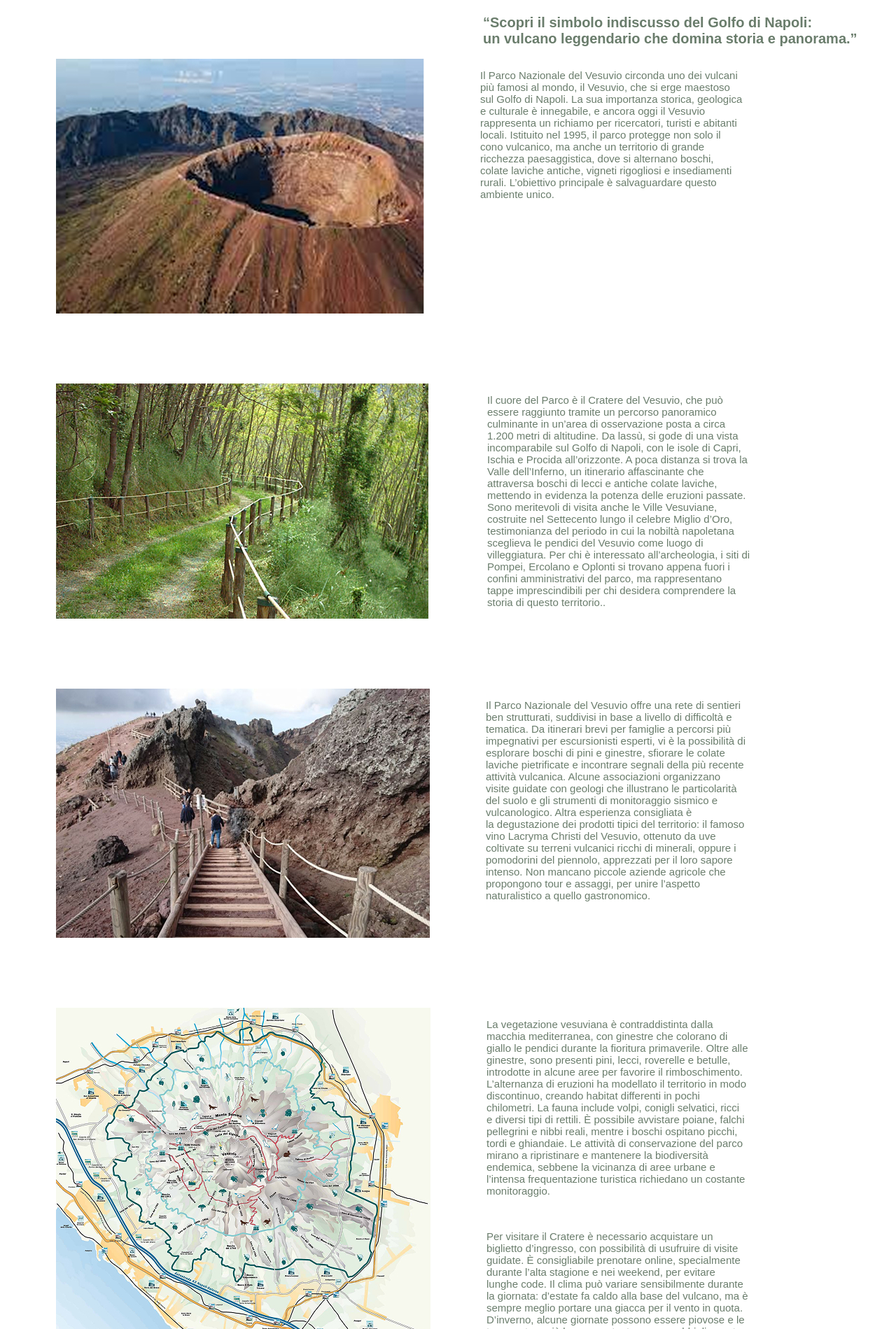
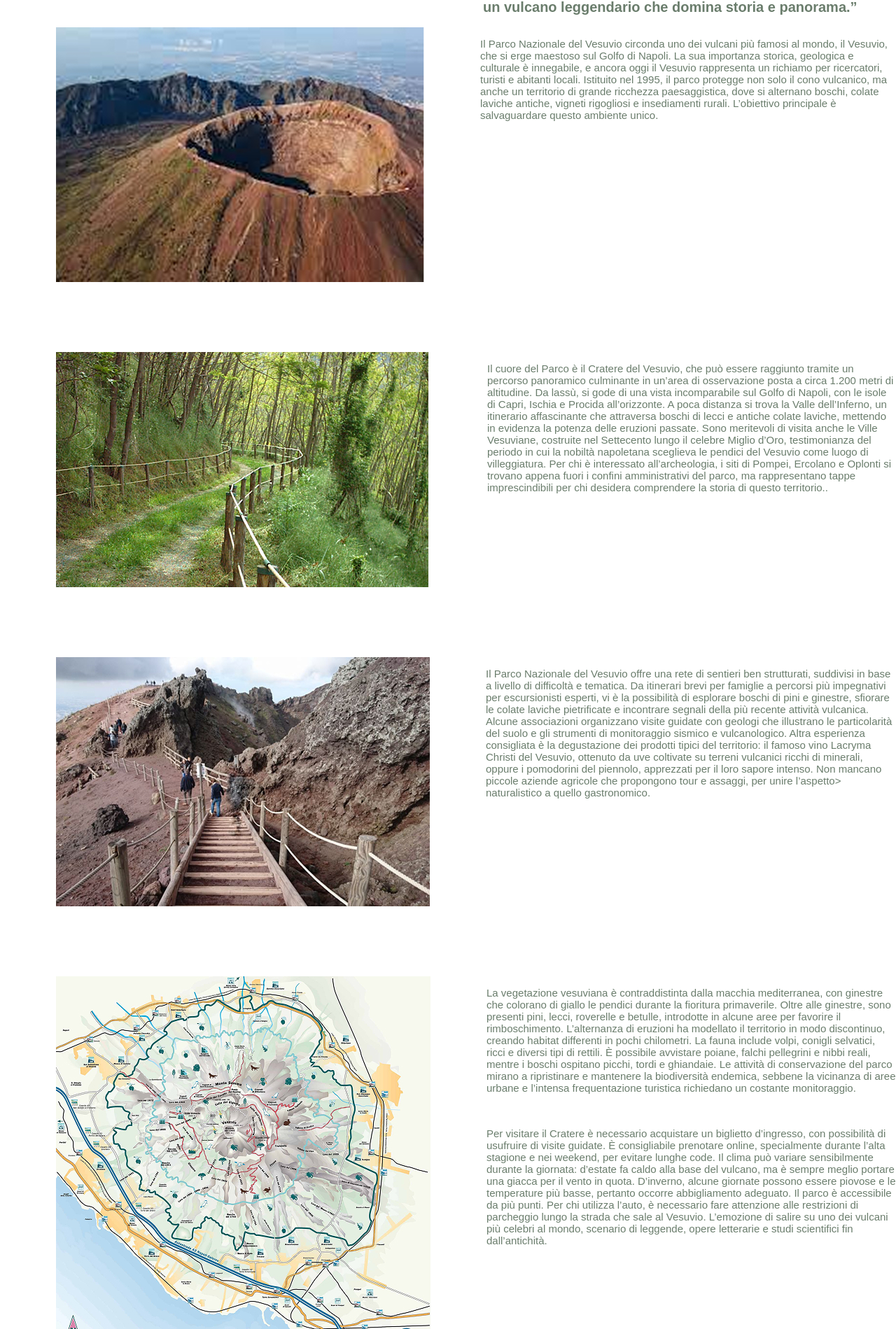
Before and after one commit to antoo020/sito-parco, a plain HTML site: page indexvesuvio.html in a window 1280 px wide. Shown: the part 193-2092 px from the top of the page at 70% size. Drawn offline with Linux system fonts and the light colour scheme.

Commit message:
Update indexvesuvio.html

```diff
--- a/indexvesuvio.html
+++ b/indexvesuvio.html
@@ -21,7 +21,7 @@
     <main>
         <div>
             <span>
-                <h1>Parco Nazionale<br> Del Vesuvio</h1>
+                <h1>Parco Nazionale Del Vesuvio</h1>
                 <h2>“Scopri il simbolo indiscusso del Golfo di Napoli:<br>
                     un vulcano leggendario che domina storia e panorama.”</h2>
             </span>
@@ -30,76 +30,76 @@
             <div>
                 <img src="immagini/vesuvio 1.jpg" alt="">
                 <span>
-                <p>Il Parco Nazionale del Vesuvio circonda uno dei vulcani<br> più famosi al mondo,
-                    il Vesuvio, che si erge maestoso<br> sul Golfo di Napoli. La sua importanza storica,
-                    geologica<br> e culturale è innegabile, e ancora oggi il Vesuvio<br> rappresenta un richiamo
-                    per ricercatori, turisti e abitanti<br> locali. Istituito nel 1995, il parco protegge
-                    non solo il<br> cono vulcanico, ma anche un territorio di grande<br> ricchezza paesaggistica,
-                    dove si alternano boschi,<br> colate laviche antiche, vigneti rigogliosi e insediamenti<br>
-                    rurali. L’obiettivo principale è salvaguardare questo<br> ambiente unico.</p>
+                <p>Il Parco Nazionale del Vesuvio circonda uno dei vulcani più famosi al mondo,
+                    il Vesuvio, che si erge maestoso sul Golfo di Napoli. La sua importanza storica,
+                    geologica e culturale è innegabile, e ancora oggi il Vesuvio rappresenta un richiamo
+                    per ricercatori, turisti e abitanti locali. Istituito nel 1995, il parco protegge
+                    non solo il cono vulcanico, ma anche un territorio di grande ricchezza paesaggistica,
+                    dove si alternano boschi, colate laviche antiche, vigneti rigogliosi e insediamenti
+                    rurali. L’obiettivo principale è salvaguardare questo ambiente unico.</p>
                 </span>
             </div>
             <div>
                 <img src="immagini/vesuvio 2.jpg" alt="">
                 <span>
-                    <p>Il cuore del Parco è il Cratere del Vesuvio, che può<br> essere raggiunto tramite
-                        un percorso panoramico<br> culminante in un’area di osservazione posta a circa<br>
-                        1.200 metri di altitudine. Da lassù, si gode di una vista<br> incomparabile sul
-                        Golfo di Napoli, con le isole di Capri,<br> Ischia e Procida all’orizzonte. A poca
-                        distanza si trova la<br> Valle dell’Inferno, un itinerario affascinante che<br>
-                        attraversa boschi di lecci e antiche colate laviche,<br> mettendo in evidenza la
-                        potenza delle eruzioni passate.<br> Sono meritevoli di visita anche le Ville
-                        Vesuviane,<br> costruite nel Settecento lungo il celebre Miglio d’Oro,<br> testimonianza
-                        del periodo in cui la nobiltà napoletana<br> sceglieva le pendici del Vesuvio come
-                        luogo di<br> villeggiatura. Per chi è interessato all’archeologia, i siti di<br> Pompei,
-                        Ercolano e Oplonti si trovano appena fuori i<br> confini amministrativi del parco,
-                        ma rappresentano<br> tappe imprescindibili per chi desidera comprendere la<br> storia di
+                    <p>Il cuore del Parco è il Cratere del Vesuvio, che può essere raggiunto tramite
+                        un percorso panoramico culminante in un’area di osservazione posta a circa
+                        1.200 metri di altitudine. Da lassù, si gode di una vista incomparabile sul
+                        Golfo di Napoli, con le isole di Capri, Ischia e Procida all’orizzonte. A poca
+                        distanza si trova la Valle dell’Inferno, un itinerario affascinante che
+                        attraversa boschi di lecci e antiche colate laviche, mettendo in evidenza la
+                        potenza delle eruzioni passate. Sono meritevoli di visita anche le Ville
+                        Vesuviane, costruite nel Settecento lungo il celebre Miglio d’Oro, testimonianza
+                        del periodo in cui la nobiltà napoletana sceglieva le pendici del Vesuvio come
+                        luogo di villeggiatura. Per chi è interessato all’archeologia, i siti di Pompei,
+                        Ercolano e Oplonti si trovano appena fuori i confini amministrativi del parco,
+                        ma rappresentano tappe imprescindibili per chi desidera comprendere la storia di
                         questo territorio..</p>
                 </span>
             </div>
             <div>
                 <img src="immagini/vesuvio 3.jpg" alt="">
                 <span>
-                    <p>Il Parco Nazionale del Vesuvio offre una rete di sentieri<br> ben strutturati,
-                        suddivisi in base a livello di difficoltà e<br> tematica. Da itinerari brevi per
-                        famiglie a percorsi più<br> impegnativi per escursionisti esperti, vi è la
-                        possibilità di<br> esplorare boschi di pini e ginestre, sfiorare le colate<br> laviche
-                        pietrificate e incontrare segnali della più recente<br> attività vulcanica. Alcune
-                        associazioni organizzano<br> visite guidate con geologi che illustrano le
-                        particolarità<br> del suolo e gli strumenti di monitoraggio sismico e<br> vulcanologico.
-                        Altra esperienza consigliata è<br> la degustazione dei prodotti tipici del
-                        territorio: il famoso<br> vino Lacryma Christi del Vesuvio, ottenuto da uve<br> coltivate
-                        su terreni vulcanici ricchi di minerali, oppure i<br> pomodorini del piennolo,
-                        apprezzati per il loro sapore<br> intenso. Non mancano piccole aziende agricole che<br>
-                        propongono tour e assaggi, per unire l’aspetto<br> naturalistico a quello gastronomico.</p>
+                    <p>Il Parco Nazionale del Vesuvio offre una rete di sentieri ben strutturati,
+                        suddivisi in base a livello di difficoltà e tematica. Da itinerari brevi per
+                        famiglie a percorsi più impegnativi per escursionisti esperti, vi è la
+                        possibilità di esplorare boschi di pini e ginestre, sfiorare le colate laviche
+                        pietrificate e incontrare segnali della più recente attività vulcanica. Alcune
+                        associazioni organizzano visite guidate con geologi che illustrano le
+                        particolarità del suolo e gli strumenti di monitoraggio sismico e vulcanologico.
+                        Altra esperienza consigliata è la degustazione dei prodotti tipici del
+                        territorio: il famoso vino Lacryma Christi del Vesuvio, ottenuto da uve coltivate
+                        su terreni vulcanici ricchi di minerali, oppure i pomodorini del piennolo,
+                        apprezzati per il loro sapore intenso. Non mancano piccole aziende agricole che
+                        propongono tour e assaggi, per unire l’aspetto> naturalistico a quello gastronomico.</p>
                 </span>
             </div>
             <div>
                 <img src="immagini/vesuvio4.jpg" alt="">
                 <span>
-                    <p>La vegetazione vesuviana è contraddistinta dalla<br> macchia mediterranea,
-                        con ginestre che colorano di<br> giallo le pendici durante la fioritura primaverile.
-                        Oltre alle<br> ginestre, sono presenti pini, lecci, roverelle e betulle,<br> introdotte
-                        in alcune aree per favorire il rimboschimento.<br> L’alternanza di eruzioni ha
-                        modellato il territorio in modo<br> discontinuo, creando habitat differenti in pochi<br>
-                        chilometri. La fauna include volpi, conigli selvatici, ricci<br> e diversi tipi di
-                        rettili. È possibile avvistare poiane, falchi<br> pellegrini e nibbi reali, mentre
-                        i boschi ospitano picchi,<br> tordi e ghiandaie. Le attività di conservazione del
-                        parco<br> mirano a ripristinare e mantenere la biodiversità<br> endemica, sebbene la
-                        vicinanza di aree urbane e<br> l’intensa frequentazione turistica richiedano un
-                        costante<br> monitoraggio.</p>
+                    <p>La vegetazione vesuviana è contraddistinta dalla macchia mediterranea,
+                        con ginestre che colorano di giallo le pendici durante la fioritura primaverile.
+                        Oltre alle ginestre, sono presenti pini, lecci, roverelle e betulle, introdotte
+                        in alcune aree per favorire il rimboschimento. L’alternanza di eruzioni ha
+                        modellato il territorio in modo discontinuo, creando habitat differenti in pochi
+                        chilometri. La fauna include volpi, conigli selvatici, ricci e diversi tipi di
+                        rettili. È possibile avvistare poiane, falchi pellegrini e nibbi reali, mentre
+                        i boschi ospitano picchi, tordi e ghiandaie. Le attività di conservazione del
+                        parco mirano a ripristinare e mantenere la biodiversità endemica, sebbene la
+                        vicinanza di aree urbane e l’intensa frequentazione turistica richiedano un
+                        costante monitoraggio.</p>
                         <br>
-                        <p>Per visitare il Cratere è necessario acquistare un<br> biglietto d’ingresso,
-                        con possibilità di usufruire di visite<br> guidate. È consigliabile prenotare
-                        online, specialmente<br> durante l’alta stagione e nei weekend, per evitare<br>
-                        lunghe code. Il clima può variare sensibilmente durante<br> la giornata: d’estate
-                        fa caldo alla base del vulcano, ma è<br> sempre meglio portare una giacca per il
-                        vento in quota.<br> D’inverno, alcune giornate possono essere piovose e le<br>
-                        temperature più basse, pertanto occorre abbigliamento<br> adeguato. Il parco è
-                        accessibile da più punti. Per chi<br> utilizza l’auto, è necessario fare attenzione
-                        alle<br> restrizioni di parcheggio lungo la strada che sale al<br> Vesuvio. L’emozione
-                        di salire su uno dei vulcani più<br> celebri al mondo, scenario di leggende, opere
-                        letterarie<br> e studi scientifici fin dall’antichità.</p>
+                        <p>Per visitare il Cratere è necessario acquistare un biglietto d’ingresso,
+                        con possibilità di usufruire di visite guidate. È consigliabile prenotare
+                        online, specialmente durante l’alta stagione e nei weekend, per evitare
+                        lunghe code. Il clima può variare sensibilmente durante la giornata: d’estate
+                        fa caldo alla base del vulcano, ma è sempre meglio portare una giacca per il
+                        vento in quota. D’inverno, alcune giornate possono essere piovose e le
+                        temperature più basse, pertanto occorre abbigliamento adeguato. Il parco è
+                        accessibile da più punti. Per chi utilizza l’auto, è necessario fare attenzione
+                        alle restrizioni di parcheggio lungo la strada che sale al Vesuvio. L’emozione
+                        di salire su uno dei vulcani più celebri al mondo, scenario di leggende, opere
+                        letterarie e studi scientifici fin dall’antichità.</p>
                 </span>
             </div>
         </main>
```
